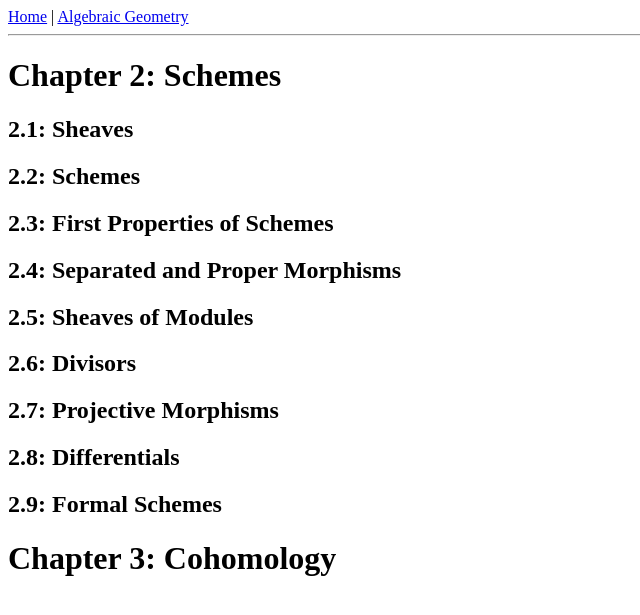
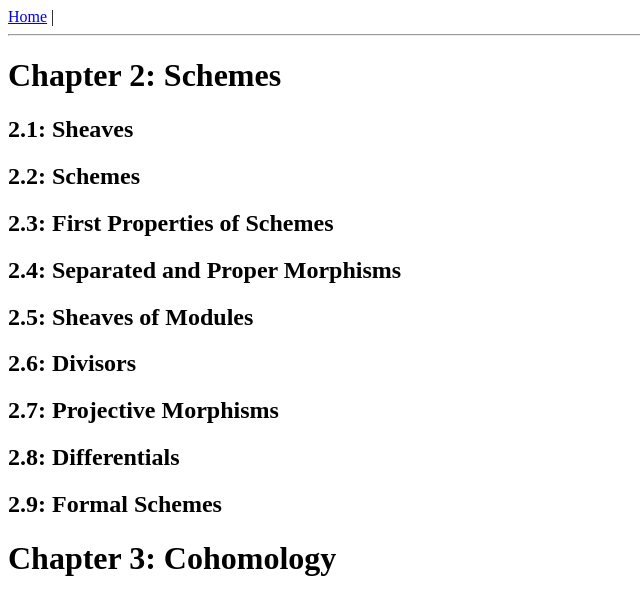
Before and after one commit to justinli1128/jiahaoliAcademicWebsite, a Jekyll site: the page built from AlgGeoPractice.md, in a window 1280 px wide. Shown: the top 615 px of the page, without its empty margins (0-640 px from the left). Built offline with Jekyll 4.4.1, drawn with Linux system fonts in a browser that asks for light colours.

Commit message:
Update default.html

```diff
--- a/_layouts/default.html
+++ b/_layouts/default.html
@@ -26,7 +26,6 @@
 
     <nav>
         <a href="{{ site.baseurl }}/">Home</a> |
-        <a href="{{ site.baseurl }}/AlgGeoPractices/">Algebraic Geometry</a>
     </nav>
 
     <hr>
```
